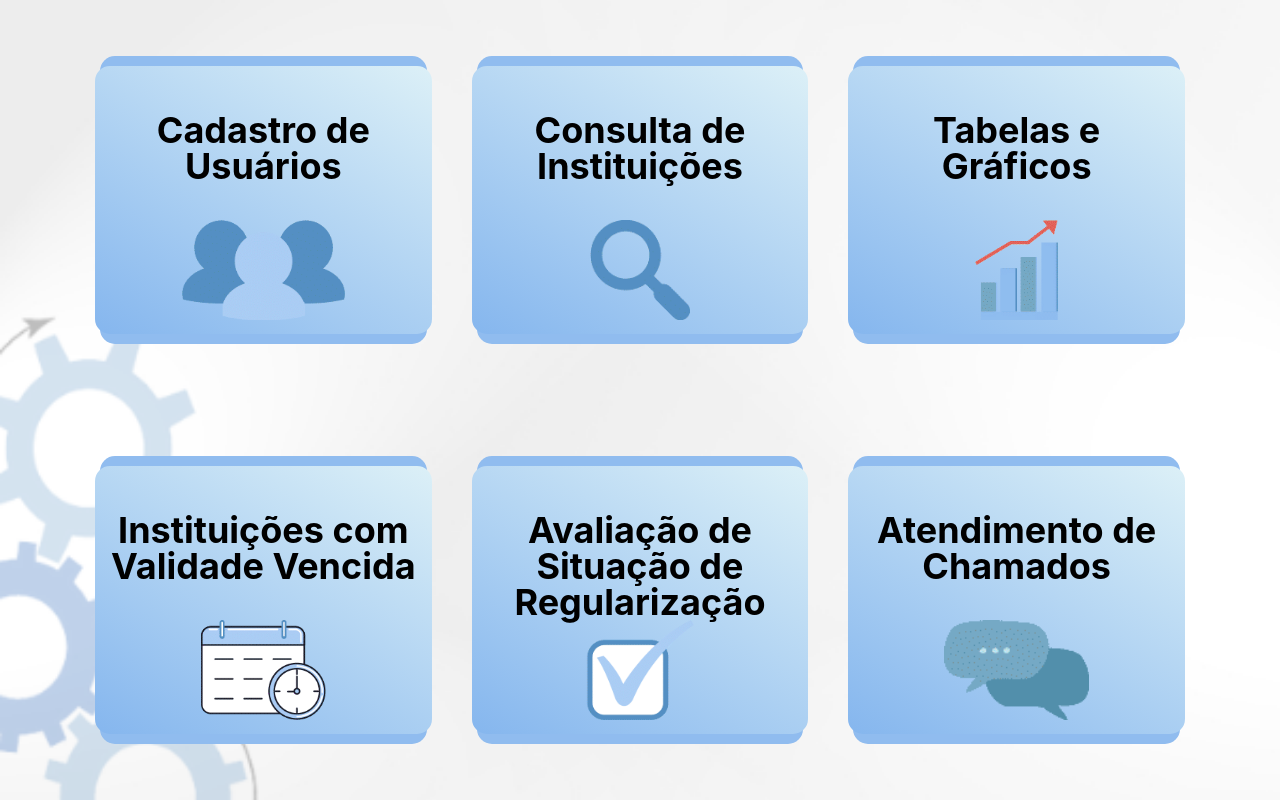
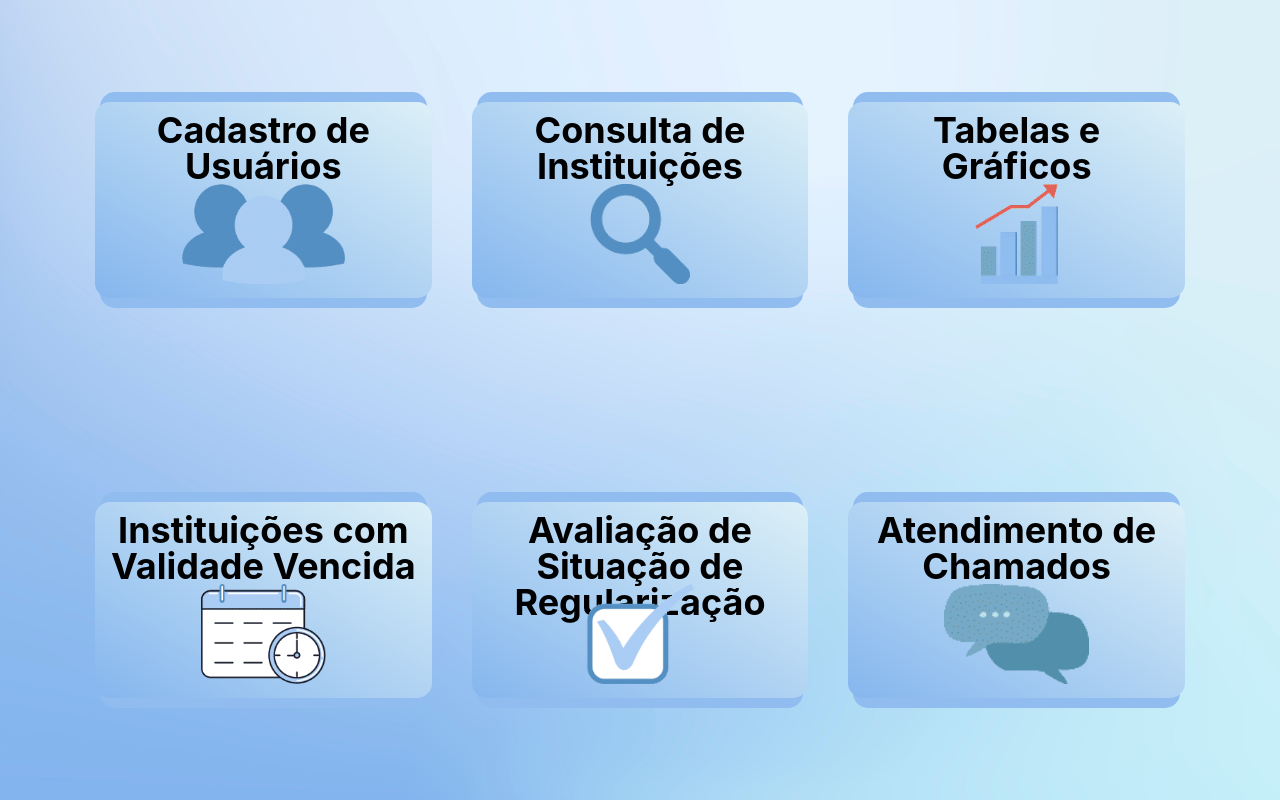
Before and after one commit to enzo-santos-ufpa/cme-gestao, a React (Create React App) app: page / in a window 1280 px wide. Built offline with nearby package versions, Linux system fonts and the light colour scheme.

Commit message:
Refatora nome de identificadores para pt-BR

```diff
--- a/src/App.tsx
+++ b/src/App.tsx
@@ -1,15 +1,15 @@
 import React from 'react';
 import './App.css';
-import HomeScreen from "./home/HomeScreen";
+import TelaInicial from "./components/tela-inicial/TelaInicial";
 import {BrowserRouter, Routes, Route} from "react-router-dom";
-import SchoolsTable from "./schools-table/SchoolsTable";
+import TelaConsultaEscolas from "./components/consulta-escolas/TelaConsultaEscolas";
 
 class App extends React.Component {
     render() {
         return <BrowserRouter>
             <Routes>
-                <Route path="/" element={<HomeScreen/>}/>
-                <Route path="/consultaEscola" element={<SchoolsTable/>}/>
+                <Route path="/" element={<TelaInicial/>}/>
+                <Route path="/consultaEscola" element={<TelaConsultaEscolas/>}/>
             </Routes>
         </BrowserRouter>;
     }
--- a/src/home/HomeScreenTile.css
+++ b/src/components/tela-inicial/ItemTelaInicial.css
@@ -1,22 +1,22 @@
-.HomeScreenTile {
+.ItemTelaInicial {
     cursor: pointer;
 }
 
-.HomeScreenTile-bg {
+.ItemTelaInicial-bg {
     background-color: #90bcef;
     border-radius: 15px;
     padding: 10px 0;
     text-align: center;
 }
 
-.HomeScreenTile-fg {
+.ItemTelaInicial-fg {
     padding: 10px 5px;
     margin: 0 -5px;
     border-radius: 15px;
     background: linear-gradient(30deg, rgba(133, 182, 238, 1) 0%, rgba(220, 240, 247, 1) 100%);
 }
 
-.HomeScreenTile-label {
+.ItemTelaInicial-legenda {
     white-space: pre-wrap;
     color: #000000;
     font-weight: bold;
--- /dev/null
+++ b/src/components/tela-inicial/ItemTelaInicial.tsx
@@ -0,0 +1,25 @@
+import React from "react";
+import './ItemTelaInicial.css';
+
+export interface ItemTelaInicialProps {
+    nome: string;
+    caminhoIcone: string;
+    caminhoRota?: string;
+}
+
+export class ItemTelaInicial extends React.Component<ItemTelaInicialProps, {}> {
+    render() {
+        return <div className="ItemTelaInicial">
+            <div className="ItemTelaInicial-bg">
+                <div className="ItemTelaInicial-fg" onClick={() => {
+                    const route = this.props.caminhoRota;
+                    if (route == null) return;
+                    window.location.href = route;
+                }}>
+                    <p className="ItemTelaInicial-legenda">{this.props.nome}</p>
+                    <img style={{height: "100px", width: undefined}} src={this.props.caminhoIcone}/>
+                </div>
+            </div>
+        </div>;
+    }
+}
--- a/src/home/HomeScreen.css
+++ b/src/components/tela-inicial/TelaInicial.css
@@ -2,20 +2,21 @@ body {
     margin: 0;
 }
 
-.HomeScreen {
+.TelaInicial {
     display: grid;
 }
 
-.HomeScreen-bg {
+.TelaInicial-bg {
     width: 100%;
     height: 100%;
     position: absolute;
+    background-image: url(../../assets/background-login.jpg);
     background-size: 100% 100%;
     background-position: center;
     background-repeat: no-repeat;
 }
 
-.HomeScreen-header {
+.TelaInicial-cabecalho {
     grid-row: 1;
     grid-column: span 3;
     margin: 0;
@@ -23,7 +24,7 @@ body {
     background-color: lightblue;
 }
 
-.HomeScreen-grid {
+.TelaInicial-grade {
     padding: 0 100px;
     height: 100%;
     align-items: center;
--- /dev/null
+++ b/src/components/tela-inicial/TelaInicial.tsx
@@ -0,0 +1,45 @@
+import React from 'react';
+import icCalendar from '../../assets/calendar-icon.png';
+import icChat from '../../assets/chat-icon.png';
+import icChart from '../../assets/chart-icon.png';
+import icCheck from '../../assets/check-icon.png';
+import icSearch from '../../assets/magnifier-icon.png';
+import icPeople from '../../assets/people-icon.png';
+import './TelaInicial.css';
+import {ItemTelaInicial, ItemTelaInicialProps} from "./ItemTelaInicial";
+
+
+class TelaInicial extends React.Component {
+    private static readonly colunas = 3;
+    private static readonly itens: Array<ItemTelaInicialProps> = [
+        {nome: "Cadastro de\nUsuários", caminhoIcone: icPeople},
+        {nome: "Consulta de\nInstituições", caminhoIcone: icSearch, caminhoRota: "/consultaEscola"},
+        {nome: "Tabelas e\nGráficos", caminhoIcone: icChart},
+        {nome: "Instituições com\nValidade Vencida", caminhoIcone: icCalendar},
+        {nome: "Avaliação de\nSituação de Regularização", caminhoIcone: icCheck},
+        {nome: "Atendimento de\nChamados", caminhoIcone: icChat},
+    ];
+
+    render() {
+        const numCols = TelaInicial.colunas;
+        const itens = TelaInicial.itens.map((property, i) => {
+            return <div key={i} style={{
+                gridRow: (i / numCols) + 1,
+                gridColumn: (i % numCols) + 1
+            }}>
+                <ItemTelaInicial nome={property.nome} caminhoIcone={property.caminhoIcone}
+                                 caminhoRota={property.caminhoRota}/>
+            </div>
+        });
+        return (
+            <div className="TelaInicial-bg">
+                <div className="TelaInicial-grade"
+                     style={{
+                         gridTemplateColumns: Array(numCols).fill("1fr").join(" "),
+                     }}>{itens}</div>
+            </div>
+        );
+    }
+}
+
+export default TelaInicial;
--- a/src/home/HomeScreen.tsx
+++ /dev/null
@@ -1,49 +0,0 @@
-import React from 'react';
-import bg from '../assets/background-painel.png'
-import icCalendar from '../assets/calendar-icon.png';
-import icChat from '../assets/chat-icon.png';
-import icChart from '../assets/chart-icon.png';
-import icCheck from '../assets/check-icon.png';
-import icSearch from '../assets/magnifier-icon.png';
-import icPeople from '../assets/people-icon.png';
-import './HomeScreen.css';
-import {HomeScreenTile, HomeScreenTileProps} from "./HomeScreenTile";
-
-
-class HomeScreen extends React.Component {
-    private static readonly cols = 3;
-    private static readonly tiles: Array<HomeScreenTileProps> = [
-        {name: "Cadastro de\nUsuários", icon: icPeople},
-        {name: "Consulta de\nInstituições", icon: icSearch, route: "/consultaEscola"},
-        {name: "Tabelas e\nGráficos", icon: icChart},
-        {name: "Instituições com\nValidade Vencida", icon: icCalendar},
-        {name: "Avaliação de\nSituação de Regularização", icon: icCheck},
-        {name: "Atendimento de\nChamados", icon: icChat},
-    ];
-
-    render() {
-        const cols = HomeScreen.cols;
-        const tiles = HomeScreen.tiles.map((property, i) => {
-            return <div key={i} style={{
-                gridRow: (i / cols) + 1,
-                gridColumn: (i % cols) + 1
-            }}>
-                <HomeScreenTile name={property.name} icon={property.icon} route={property.route}/>
-            </div>
-        });
-        return (
-            <div
-                className="HomeScreen-bg"
-                style={{
-                    backgroundImage: `url(${bg})`,
-                }}>
-                <div className="HomeScreen-grid"
-                     style={{
-                         gridTemplateColumns: Array(cols).fill("1fr").join(" "),
-                     }}>{tiles}</div>
-            </div>
-        );
-    }
-}
-
-export default HomeScreen;
--- a/src/home/HomeScreenTile.tsx
+++ /dev/null
@@ -1,25 +0,0 @@
-import React from "react";
-import './HomeScreenTile.css';
-
-export interface HomeScreenTileProps {
-    name: string;
-    icon: string;
-    route?: string;
-}
-
-export class HomeScreenTile extends React.Component<HomeScreenTileProps, {}> {
-    render() {
-        return <div className="HomeScreenTile">
-            <div className="HomeScreenTile-bg">
-                <div className="HomeScreenTile-fg" onClick={() => {
-                    const route = this.props.route;
-                    if (route == null) return;
-                    window.location.href = route;
-                }}>
-                    <p className="HomeScreenTile-label">{this.props.name}</p>
-                    <img style={{height: "100px", width: undefined}} src={this.props.icon}/>
-                </div>
-            </div>
-        </div>;
-    }
-}
```
